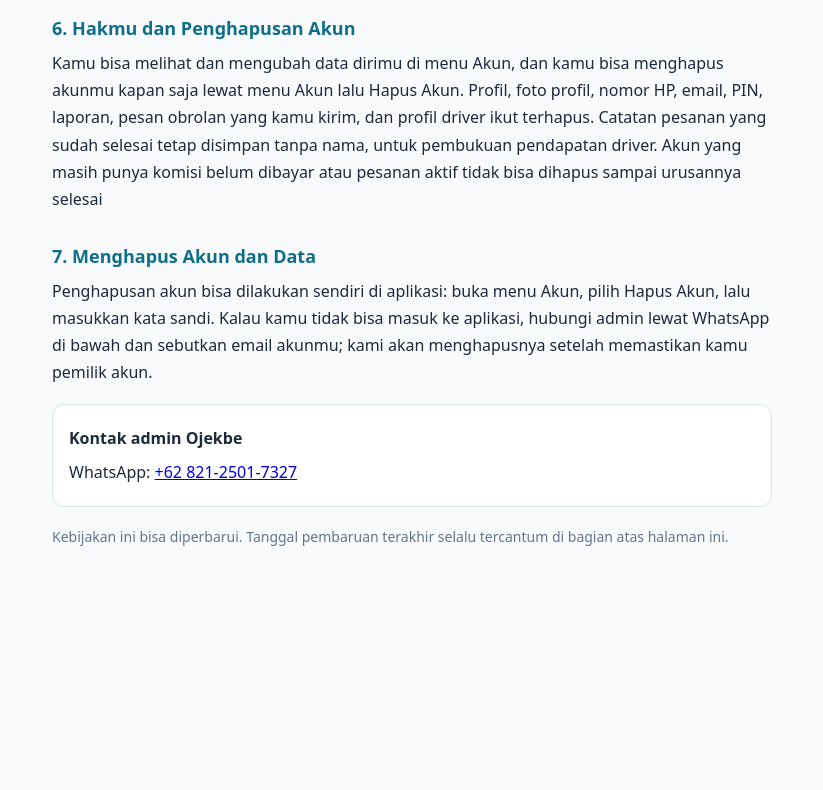
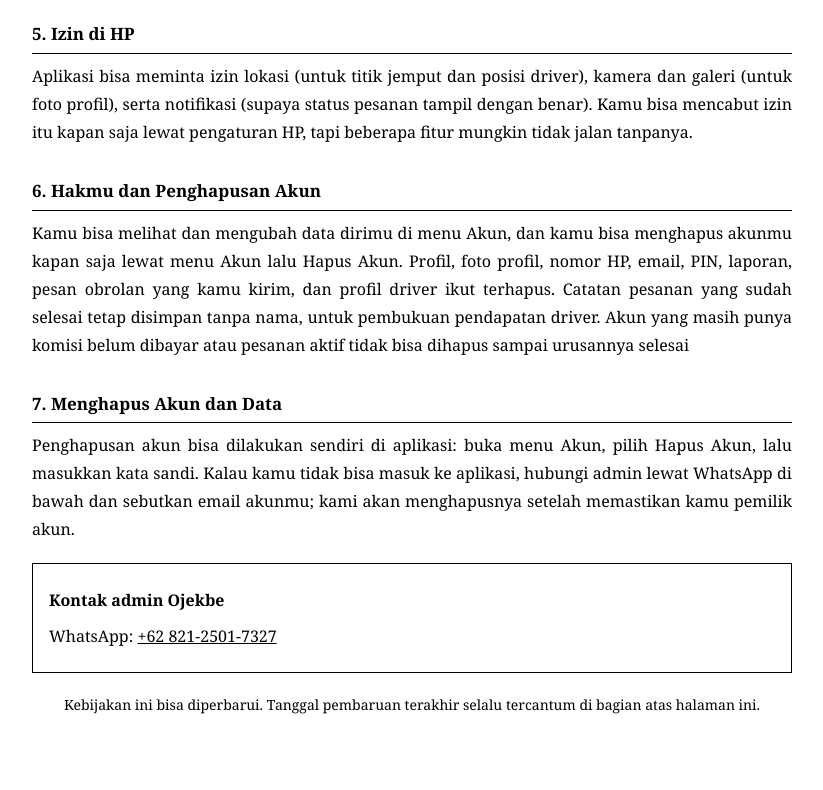
Before and after one commit to adityasub14/ojekbe-privasi, a plain HTML site: page index.html in a window 1280 px wide. Shown: the part 1240-2030 px from the top of the page, without its empty margins (228-1051 px from the left). Before the commit the page ends 1851 px from the top, so only its background shows below. Drawn offline with Linux system fonts and the light colour scheme.

Commit message:
Add files via upload

```diff
--- a/index.html
+++ b/index.html
@@ -5,13 +5,15 @@
 <meta name="viewport" content="width=device-width, initial-scale=1">
 <title>Kebijakan Privasi Ojekbe</title>
 <style>
-body{font-family:system-ui,-apple-system,Segoe UI,Roboto,sans-serif;line-height:1.7;color:#1e293b;background:#f8fafc;margin:0}
-main{max-width:720px;margin:0 auto;padding:24px 20px 56px}
-h1{font-size:26px;margin:8px 0}
-h2{font-size:18px;margin:28px 0 6px;color:#0f6f87}
-p{margin:6px 0}
-.kecil{color:#64748b;font-size:14px}
-.kotak{background:#fff;border:1px solid #d6e4e8;border-radius:12px;padding:14px 16px;margin:18px 0}
+body{font-family:Georgia,"Times New Roman",Times,serif;line-height:1.75;color:#000;background:#fff;margin:0}
+main{max-width:760px;margin:0 auto;padding:32px 24px 64px}
+h1{font-size:26px;margin:0 0 6px;color:#000;text-align:center;text-transform:uppercase;letter-spacing:.5px}
+h2{font-size:17px;margin:30px 0 6px;color:#000;border-bottom:1px solid #000;padding-bottom:4px}
+p{margin:8px 0;text-align:justify;color:#000}
+a{color:#000;text-decoration:underline}
+.kecil{color:#000;font-size:14px;text-align:center}
+.kotak{background:#fff;border:1px solid #000;border-radius:0;padding:14px 16px;margin:20px 0}
+.kotak p{text-align:left}
 </style>
 </head>
 <body>
@@ -20,13 +22,14 @@ p{margin:6px 0}
 <p class="kecil">Terakhir diperbarui: November 2026</p>
 <p>Halaman ini menjelaskan data apa saja yang diminta aplikasi Ojekbe (id.ojekbe.app), untuk apa dipakai, dan apa yang bisa kamu lakukan dengan datamu.</p>
 <h2>1. Data yang Kami Simpan</h2>
-<p>Saat mendaftar kami meminta nama, nomor HP, dan email. PIN yang kamu buat disimpan dalam bentuk acak yang tidak bisa dibaca balik. Foto profil yang kamu unggah disimpan di server kami. Untuk penumpang, kami menyimpan titik jemput dan tujuan, jarak, tarif, cara bayar, status pesanan, pesan obrolan dengan driver, serta rating dan ulasan. Untuk driver, kami menyimpan nama, plat, kendaraan, status aktif, posisi GPS selama berstatus Online, order yang diambil, dan catatan komisi. Kami juga menyimpan token notifikasi perangkat, laporan yang kamu kirim ke admin, dan catatan pembatalan pesanan. Kami tidak menyimpan data kartu atau rekening bank</p>
+<p>Saat mendaftar kami meminta nama, nomor HP, dan email. PIN yang kamu buat disimpan dalam bentuk acak yang tidak bisa dibaca balik. Foto profil yang kamu unggah disimpan di server kami. Untuk penumpang, kami menyimpan titik jemput dan tujuan, jarak, tarif, cara bayar, status pesanan, pesan obrolan dengan driver, serta rating dan ulasan. Untuk driver, kami menyimpan nama, plat, kendaraan, status aktif, posisi GPS selama berstatus Online, order yang diambil, dan catatan komisi. Kalau kamu mendaftar jadi mitra driver, kami menyimpan data pendaftaranmu: nama, nomor HP, alamat, merek dan tahun motor, plat, status SIM C dan pajak kendaraan, serta pengalamanmu, yang hanya dilihat admin untuk menilai pendaftaran. Kami juga menyimpan token notifikasi perangkat, laporan yang kamu kirim ke admin, dan catatan pembatalan pesanan. Kami tidak menyimpan data kartu atau rekening bank</p>
 <h2>2. Untuk Apa Data Dipakai</h2>
 <p>Untuk membuat akunmu, mengirim kode verifikasi ke email, mempertemukan penumpang dengan driver terdekat, menghitung tarif dan komisi, menyimpan riwayat perjalanan, membantu kalau kamu melapor masalah, serta menjaga keamanan dan mencegah penyalahgunaan seperti lokasi palsu dan pembatalan berulang. Kami tidak menjual datamu</p>
 <h2>3. Siapa yang Bisa Melihat Datamu</h2>
 <p>Driver yang menerima pesananmu bisa melihat nama, foto profil, titik jemput dan tujuan, serta nomor HP-mu supaya bisa menghubungimu saat menjemput. Penumpang bisa melihat nama, foto, plat, dan kendaraan driver. Admin Ojekbe bisa melihat data akun dan laporan untuk membantu kamu serta mencatat setoran komisi. Email dan PIN tidak pernah ditampilkan ke pengguna lain</p>
 <h2>4. Penyimpanan dan Layanan Pihak Ketiga</h2>
 <p>Data disimpan di Supabase dengan server di Tokyo, Jepang. Kode verifikasi dikirim lewat Resend, notifikasi lewat layanan notifikasi Expo, dan peta memakai OpenStreetMap. Nama kota dan cuaca diambil dari Nominatim dan Open-Meteo, yang menerima koordinat perkiraan lokasimu. Karena itu datamu bisa diproses di luar Indonesia. Foto profil disimpan di penyimpanan yang alamat langsungnya tidak diumumkan, tetapi siapa pun yang memegang alamat itu bisa membukanya. Tombol peta membuka Google Maps atau browser, dan di sana berlaku kebijakan penyedianya</p>
+<p>Sebagian data hanya disimpan di perangkatmu dan tidak dikirim ke server: alamat favorit, daftar notifikasi, pilihan bahasa dan tema, serta salinan riwayat perjalanan di aplikasi. Data ini hilang kalau aplikasi dihapus atau datanya dibersihkan lewat pengaturan HP</p>
 <h2>5. Izin di HP</h2>
 <p>Aplikasi bisa meminta izin lokasi (untuk titik jemput dan posisi driver), kamera dan galeri (untuk foto profil), serta notifikasi (supaya status pesanan tampil dengan benar). Kamu bisa mencabut izin itu kapan saja lewat pengaturan HP, tapi beberapa fitur mungkin tidak jalan tanpanya.</p>
 <h2>6. Hakmu dan Penghapusan Akun</h2>
```
